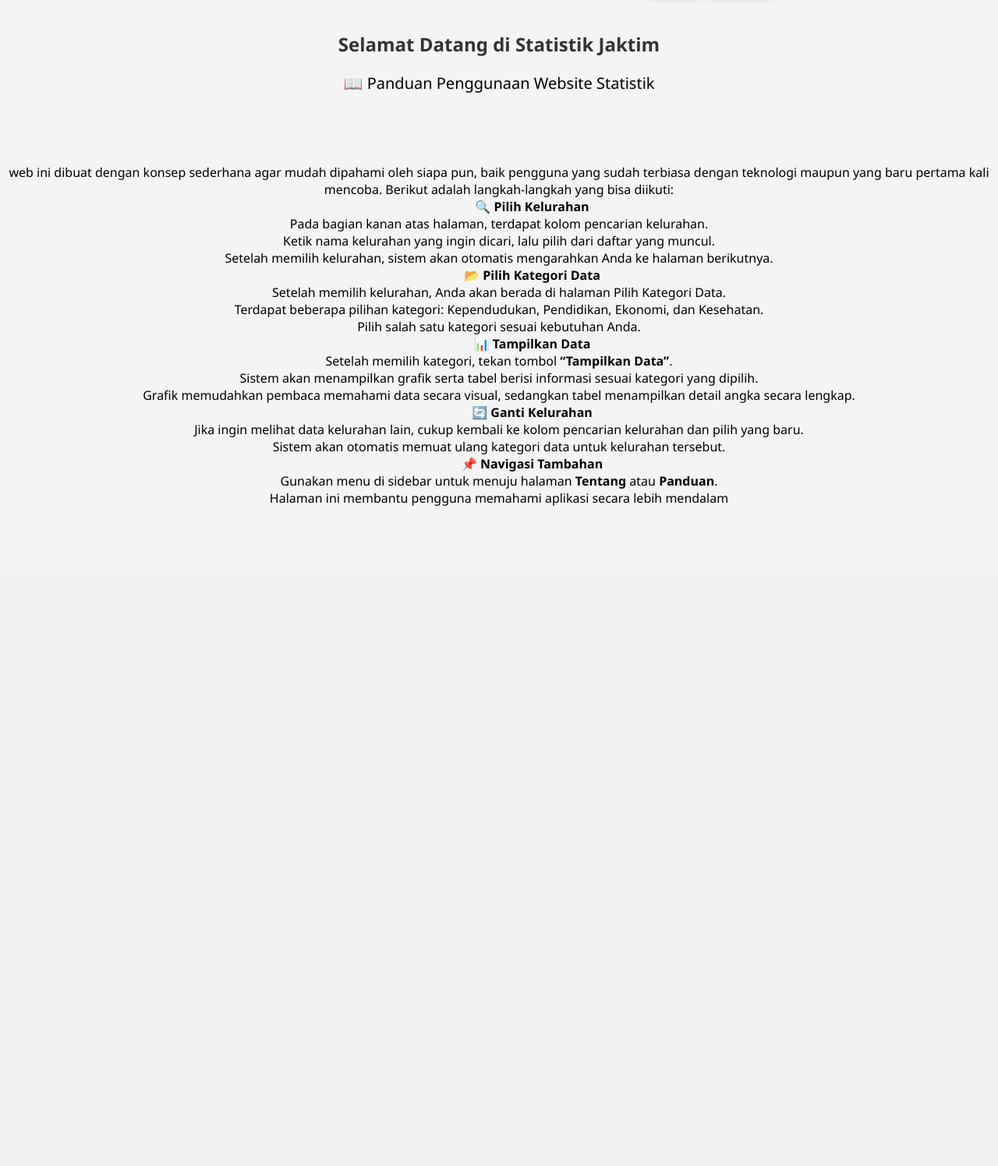
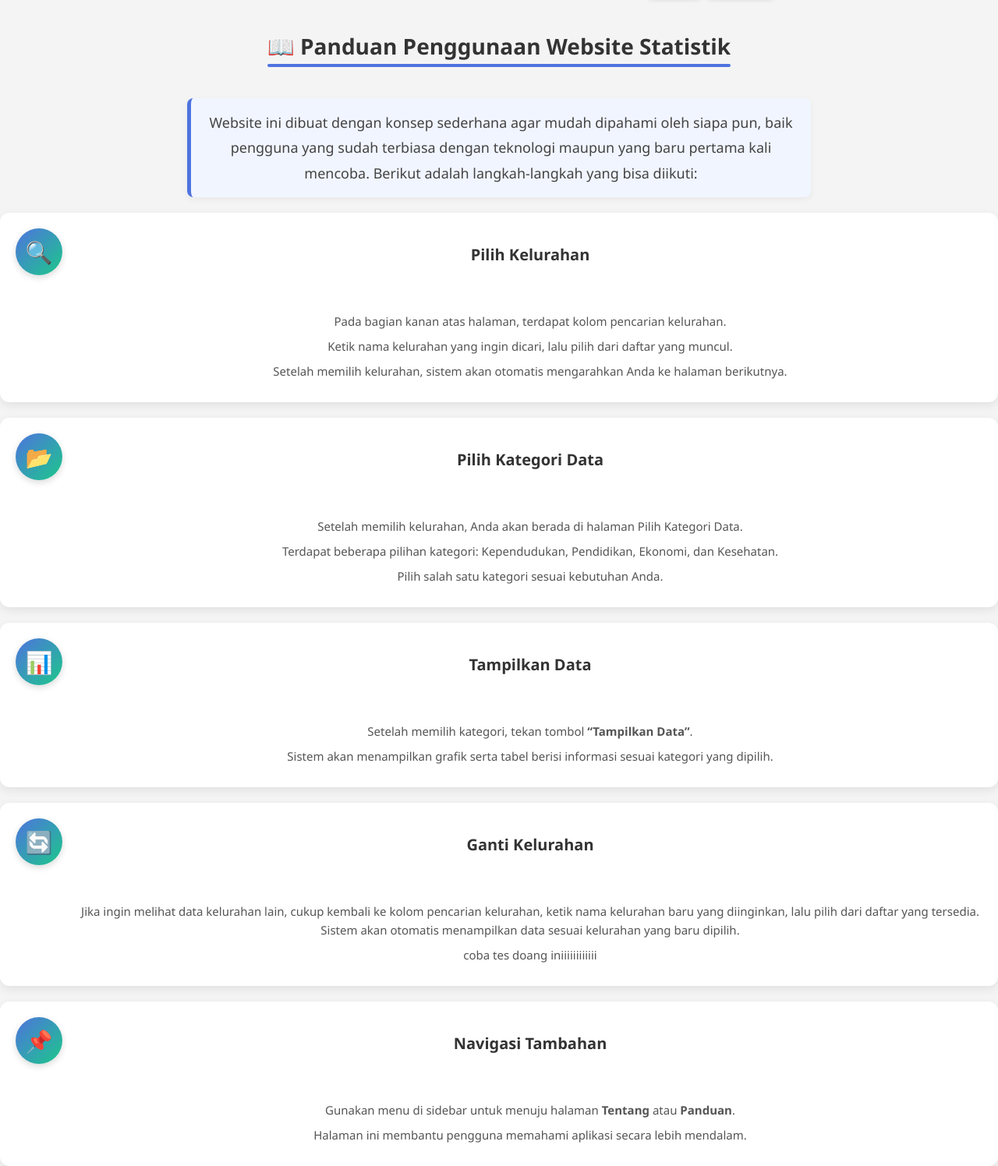
Before and after one commit to mimii03/statistik-jaktim, a PHP site: page /panduan.php in a window 1280 px wide. Shown: the part 60-1556 px from the top of the page at 78% size. Before the commit the page ends 709 px from the top, so only its background shows below. Run offline with PHP 8.4, Linux system fonts and the light colour scheme.

Commit message:
mcsicnwis

```diff
--- a/panduan.php
+++ b/panduan.php
@@ -60,46 +60,65 @@ session_start();
       </div>
     </div>
   </div>
-  <!-- Content -->
-  <div class="content">
-    <h2>Selamat Datang di Statistik Jaktim</h2>
+<div class="content">
+  <h2 class="guide-title">📖 Panduan Penggunaan Website Statistik</h2>
 
-    <h3>📖 Panduan Penggunaan Website Statistik</h3>
-    <p>
-      web ini dibuat dengan konsep sederhana agar mudah dipahami oleh siapa pun, baik pengguna yang sudah terbiasa dengan teknologi maupun yang baru pertama kali mencoba. Berikut adalah langkah-langkah yang bisa diikuti:
-    </p>
+  <p class="guide-intro">
+    Website ini dibuat dengan konsep sederhana agar mudah dipahami oleh siapa pun, baik pengguna yang sudah terbiasa dengan teknologi maupun yang baru pertama kali mencoba. Berikut adalah langkah-langkah yang bisa diikuti:
+  </p>
 
-    <h4>🔍 Pilih Kelurahan</h4>
-    <ul>
-      <li>Pada bagian kanan atas halaman, terdapat kolom pencarian kelurahan.</li>
-      <li>Ketik nama kelurahan yang ingin dicari, lalu pilih dari daftar yang muncul.</li>
-      <li>Setelah memilih kelurahan, sistem akan otomatis mengarahkan Anda ke halaman berikutnya.</li>
-    </ul>
+  <div class="guide-steps">
+    <div class="guide-step">
+      <div class="step-icon">🔍</div>
+      <div class="step-content">
+        <h3>Pilih Kelurahan</h3>
+        <p>Pada bagian kanan atas halaman, terdapat kolom pencarian kelurahan.</p>
+        <p>Ketik nama kelurahan yang ingin dicari, lalu pilih dari daftar yang muncul.</p>
+        <p>Setelah memilih kelurahan, sistem akan otomatis mengarahkan Anda ke halaman berikutnya.</p>
+      </div>
+    </div>
 
-    <h4>📂 Pilih Kategori Data</h4>
-    <ul>
-      <li>Setelah memilih kelurahan, Anda akan berada di halaman Pilih Kategori Data.</li>
-      <li>Terdapat beberapa pilihan kategori: Kependudukan, Pendidikan, Ekonomi, dan Kesehatan.</li>
-      <li>Pilih salah satu kategori sesuai kebutuhan Anda.</li>
-    </ul>
+    <div class="guide-step">
+      <div class="step-icon">📂</div>
+      <div class="step-content">
+        <h3>Pilih Kategori Data</h3>
+        <p>Setelah memilih kelurahan, Anda akan berada di halaman Pilih Kategori Data.</p>
+        <p>Terdapat beberapa pilihan kategori: Kependudukan, Pendidikan, Ekonomi, dan Kesehatan.</p>
+        <p>Pilih salah satu kategori sesuai kebutuhan Anda.</p>
+      </div>
+    </div>
 
-    <h4>📊 Tampilkan Data</h4>
-    <ul>
-      <li>Setelah memilih kategori, tekan tombol <b>“Tampilkan Data”</b>.</li>
-      <li>Sistem akan menampilkan grafik serta tabel berisi informasi sesuai kategori yang dipilih.</li>
-      <li>Grafik memudahkan pembaca memahami data secara visual, sedangkan tabel menampilkan detail angka secara lengkap.</li>
-    </ul>
+    <div class="guide-step">
+      <div class="step-icon">📊</div>
+      <div class="step-content">
+        <h3>Tampilkan Data</h3>
+        <p>Setelah memilih kategori, tekan tombol <b>“Tampilkan Data”</b>.</p>
+        <p>Sistem akan menampilkan grafik serta tabel berisi informasi sesuai kategori yang dipilih.</p>
+      </div>
+    </div>
 
-    <h4>🔄 Ganti Kelurahan</h4>
-    <ul>
-      <li>Jika ingin melihat data kelurahan lain, cukup kembali ke kolom pencarian kelurahan dan pilih yang baru.</li>
-      <li>Sistem akan otomatis memuat ulang kategori data untuk kelurahan tersebut.</li>
-    </ul>
+    <div class="guide-step">
+      <div class="step-icon">🔄</div>
+      <div class="step-content">
+        <h3>Ganti Kelurahan</h3>
+        <p>Jika ingin melihat data kelurahan lain, cukup kembali ke kolom pencarian kelurahan, ketik nama kelurahan baru yang diinginkan, lalu pilih dari daftar yang tersedia. Sistem akan otomatis menampilkan data sesuai kelurahan yang baru dipilih.</p>
+        <p>coba tes doang iniiiiiiiiiiii</p>
+    </div>
+    </div>
 
-    <h4>📌 Navigasi Tambahan</h4>
-    <ul>
-      <li>Gunakan menu di sidebar untuk menuju halaman <b>Tentang</b> atau <b>Panduan</b>.</li>
-      <li>Halaman ini membantu pengguna memahami aplikasi secara lebih mendalam
+    <div class="guide-step">
+      <div class="step-icon">📌</div>
+      <div class="step-content">
+        <h3>Navigasi Tambahan</h3>
+        <p>Gunakan menu di sidebar untuk menuju halaman <b>Tentang</b> atau <b>Panduan</b>.</p>
+        <p>Halaman ini membantu pengguna memahami aplikasi secara lebih mendalam.</p>
+      </div>
+    </div>
+  </div>
+</div>
+
+
+
 
   <!-- Scripts -->
   <script>
--- a/style.css
+++ b/style.css
@@ -535,4 +535,125 @@ table th {
 @keyframes fadeIn {
   from { opacity: 0; transform: translateY(-5px); }
   to { opacity: 1; transform: translateY(0); }
+}/* ================================
+   STYLE PANDUAN PENGGUNAAN
+================================= *//* Style utama kontainer panduan */
+.guide-container {
+  max-width: 900px;
+  margin: 40px auto;
+  padding: 20px;
 }
+
+/* Setiap step (ikon + konten) */
+.guide-step {
+  display: flex;
+  align-items: flex-start;   /* Default: isi rata atas */
+  gap: 20px;
+  background: #fff;
+  padding: 20px;
+  border-radius: 12px;
+  margin-bottom: 20px;
+  box-shadow: 0 4px 12px rgba(0,0,0,0.08);
+  transition: transform 0.2s ease, box-shadow 0.2s ease;
+}
+
+.guide-step:hover {
+  transform: translateY(-4px);
+  box-shadow: 0 6px 16px rgba(0,0,0,0.12);
+}
+
+/* Ikon step */
+.step-icon {
+  width: 60px;
+  height: 60px;
+  border-radius: 50%;
+  background: linear-gradient(135deg, #4e73df, #1cc88a);
+  display: flex;
+  align-items: center;
+  justify-content: center;
+  color: #fff;
+  font-size: 28px;
+  flex-shrink: 0;
+  box-shadow: 0 3px 8px rgba(0,0,0,0.15);
+}
+
+/* Konten step */
+.step-content {
+  flex: 1;
+  display: flex;
+  flex-direction: column;
+  justify-content: flex-start; /* Default: teks mulai dari atas */
+  text-align: center;          /* Biar konsisten rata tengah */
+}
+
+/* Kalau mau isi step ditengah vertikal */
+.step-content.center {
+  justify-content: center;
+}
+
+/* Judul step */
+.step-content h3 {
+  font-size: 20px;
+  font-weight: 600;
+  color: #333;
+  margin-bottom: 10px;
+}
+
+/* Paragraf step */
+.step-content p {
+  font-size: 15px;
+  color: #555;
+  line-height: 1.6;
+  margin-bottom: 8px;
+}
+
+/* Responsif */
+@media (max-width: 768px) {
+  .guide-step {
+    flex-direction: column;
+    align-items: center;
+    text-align: center;
+  }
+
+  .step-icon {
+    margin-bottom: 12px;
+  }
+
+  .step-content {
+    justify-content: flex-start; /* di mobile tetap ke atas */
+  }
+}
+.guide-title {
+  text-align: center;       /* teks ke tengah */
+  font-size: 28px;          /* biar lebih gede */
+  color: #333;              /* warna teks */
+  margin-bottom: 20px;
+  position: relative;
+  display: inline-block;    /* biar garis pas di bawah teks aja */
+  padding-bottom: 8px;
+}
+
+.guide-title::after {
+  content: "";
+  position: absolute;
+  left: 0;
+  bottom: 0;
+  width: 100%;              /* garis sepanjang teks */
+  height: 4px;              /* tebal garis */
+  background: #4e73df;      /* warna biru */
+  border-radius: 2px;
+}
+
+.guide-intro {
+  font-size: 18px;
+  line-height: 1.8;
+  text-align: center;
+  color: #444;
+  background: #f1f5ff;       /* biru muda lembut */
+  border-left: 5px solid #4e73df;
+  padding: 15px 20px;
+  margin: 20px auto;
+  max-width: 800px;
+  border-radius: 8px;
+  box-shadow: 0 3px 8px rgba(0,0,0,0.05);
+}
```
